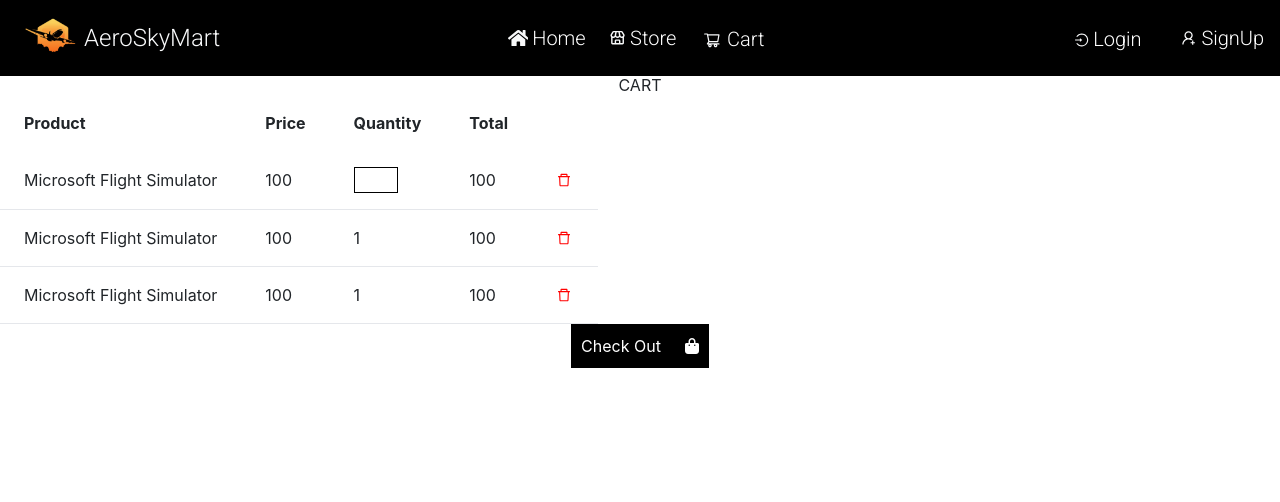
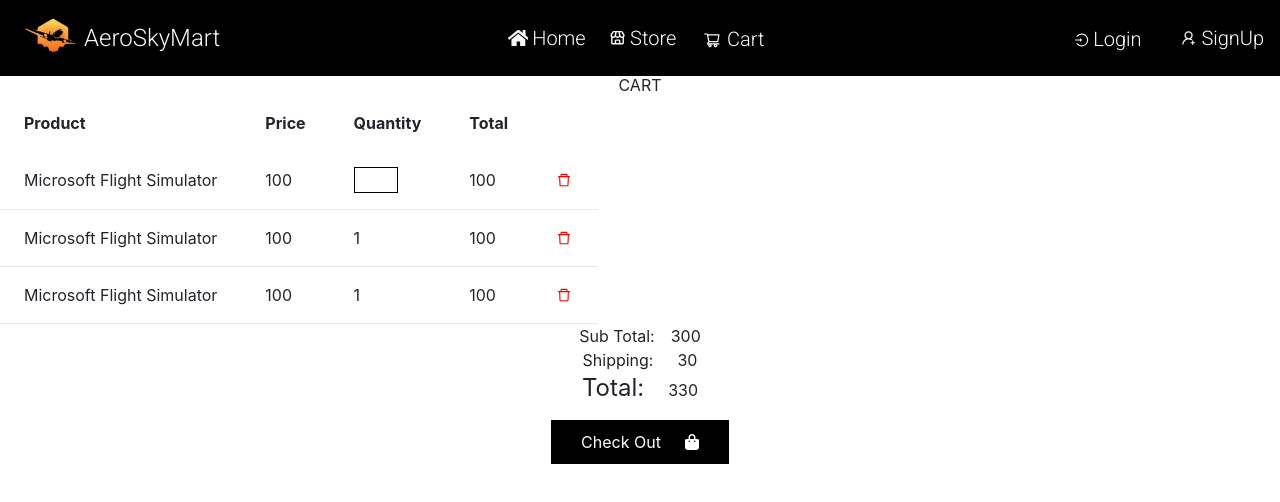
Before and after one commit to Osorabrian/AeroSkyMart, a React (Create React App) app: page /cart in a window 1280 px wide. Shown: the top 502 px of the page. Built offline with nearby package versions, Linux system fonts and the light colour scheme.

Commit message:
edit checkout section

```diff
--- a/src/Components/Cart/Cart.js
+++ b/src/Components/Cart/Cart.js
@@ -43,11 +43,20 @@ export default function Cart(){
 
             </table>
 
-            <div>
-                <button className="btn" id="checkout-btn">
-                    Check Out
-                    <i className="fa-solid fa-bag-shopping ms-4 my-auto" style={{color: "#ffffff"}}></i>
-                </button>
+            <div className="mx-auto" id='price-div'>
+
+                <div className="mx-auto mb-3">
+                    <p><span className="text-l text-left me-3">Sub Total:</span><span className="text-gray">300</span></p>
+                    <p><span className="text-l me-4">Shipping:</span>30</p>
+                    <p><span className="text-2xl me-4">Total:</span>330</p>
+                </div>
+
+                <div className="mx-auto">
+                    <button className="btn" id="checkout-btn">
+                        Check Out
+                        <i className="fa-solid fa-bag-shopping ms-4 my-auto" style={{color: "#ffffff"}}></i>
+                    </button>
+                </div>
 
             </div>
         </>
--- a/src/Components/Cart/cart.css
+++ b/src/Components/Cart/cart.css
@@ -8,5 +8,9 @@ input:focus {
     background-color: black;
     border-radius: 0%;
     color: white;
-    padding: 10px;
+    padding: 10px 30px;
 }
+
+#price-div{
+    max-width: 300px;
+}
```
